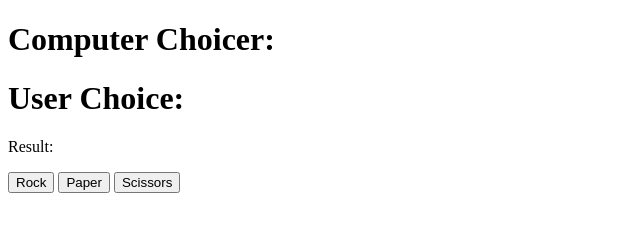
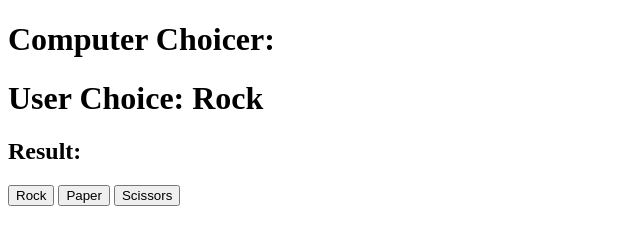
Before and after one commit to Lamine005/Rock-Paper-Scissor, a plain HTML site: page index.html in a window 1280 px wide. Both pictures are taken after a click on the button "Rock". Shown: the whole page, without its empty margins (0-640 px from the left). Drawn offline with Linux system fonts and the light colour scheme.

Commit message:
method showresult

```diff
--- a/index.html
+++ b/index.html
@@ -1,20 +1,19 @@
 <!DOCTYPE html>
 <html lang="en">
-<head>
-    <meta charset="UTF-8">
-    <meta name="viewport" content="width=device-width, initial-scale=1.0">
+  <head>
+    <meta charset="UTF-8" />
+    <meta name="viewport" content="width=device-width, initial-scale=1.0" />
     <title>Game RPS</title>
-</head>
-<body>
-
+  </head>
+  <body>
     <h1>Computer Choicer: <span id="Computer"></span></h1>
     <h1>User Choice: <span id="User"></span></h1>
 
-    <P>Result: </P>
+    <h2>Result: <span id="Result"></span></h2>
 
-    <button>Rock</button>
-    <button>Paper</button>
-    <button>Scissors</button>
+    <button id="Rock">Rock</button>
+    <button id="Paper">Paper</button>
+    <button id="Scissors">Scissors</button>
     <script src="index.js"></script>
-</body>
+  </body>
 </html>
--- a/index.js
+++ b/index.js
@@ -1,7 +1,26 @@
 const ComputerChoiceDisplay = document.getElementById("Computer");
 const UserChoiceDisplay = document.getElementById("User");
-const buttons = document.querySelectorAll("button")
+const buttonsChoice = document.querySelectorAll("button");
+const resultDisplay = document.getElementById("Result")
 
-buttons.addEventListener()
+let UserChoice;
+let result;
+let computerchoice;
+buttonsChoice.forEach(buttonChoice => buttonChoice.addEventListener("click",(e)=>{
+    UserChoice = e.target.id ;
+    UserChoiceDisplay.innerHTML = UserChoice;
+    result.innerHTML = showResult();
+}
+))
 
-console.log(buttons);
+function showResult () {
+
+
+}
+
+function ComputerChoiceMethod(){
+
+
+}
+
+console.log(buttonsChoice);
```
